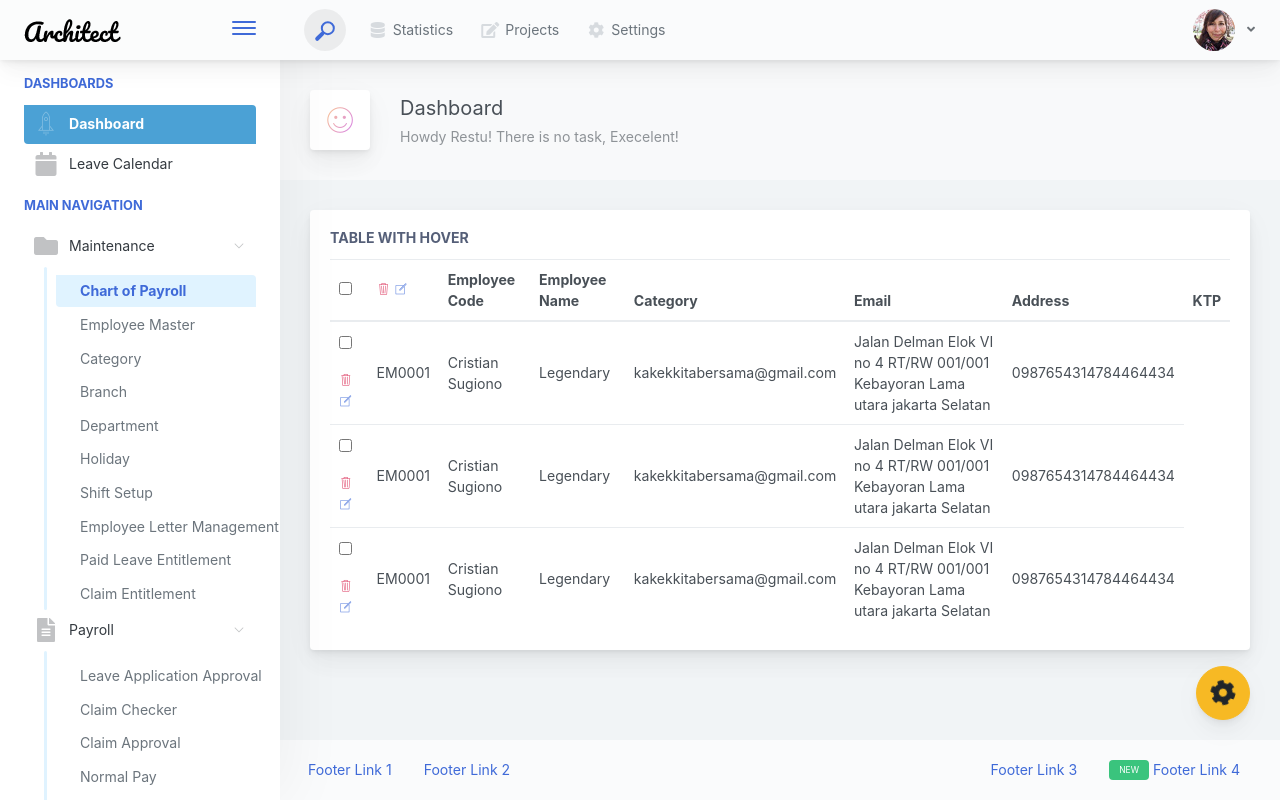
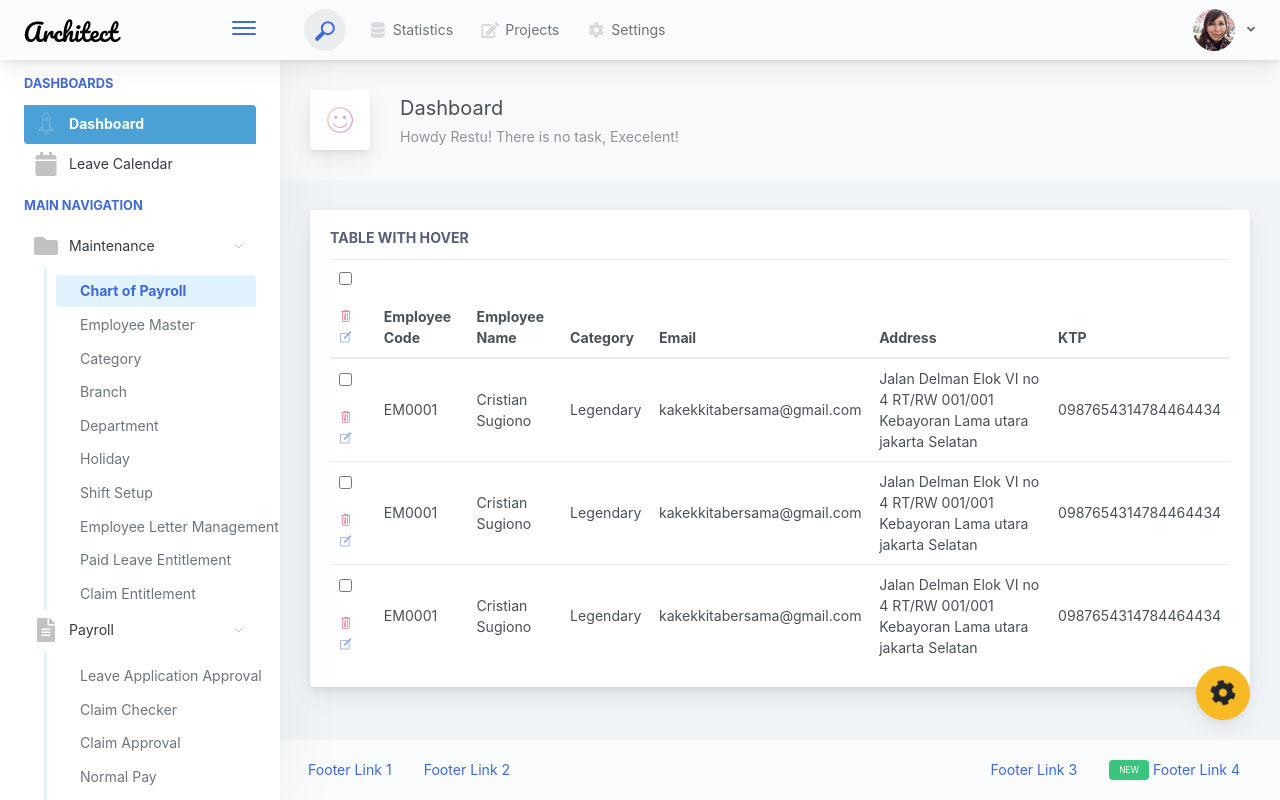
Before and after one commit to restufh12/circaproject, a CodeIgniter app: a page that uses application/views/payrollmanagement/vemployeemaster.php in a window 1280 px wide. Run offline with CodeIgniter, Linux system fonts and the light colour scheme; some libraries are stand-ins or nearby versions.

Commit message:
aaaaaaaaaaaaaa

```diff
--- a/application/views/payrollmanagement/vemployeemaster.php
+++ b/application/views/payrollmanagement/vemployeemaster.php
@@ -5,12 +5,10 @@
             <table style="width: 100%" class="mb-0 table table-hover table-responsive">
                 <thead>
                     <tr>
-                        <th style="vertical-align: middle !important">
+                        <th width="5%" style="vertical-align: middle !important">
                             <div class="form-group">
-                                <input style="margin-left: 0px !important" class="form-check-input mt-0" type="checkbox" value="" id="invalidCheck" required="">
+                                <input style="margin-left: 0px !important" class="mt-0" type="checkbox" value="" id="invalidCheck" required="">
                             </div>
-                        </th>
-                        <th width="5%" style="vertical-align: middle !important">
                             <i class="pe-7s-trash text-danger"></i>&nbsp;<i class="pe-7s-note text-primary"></i>
                         </th>
                         <th>Employee Code</th>
```
